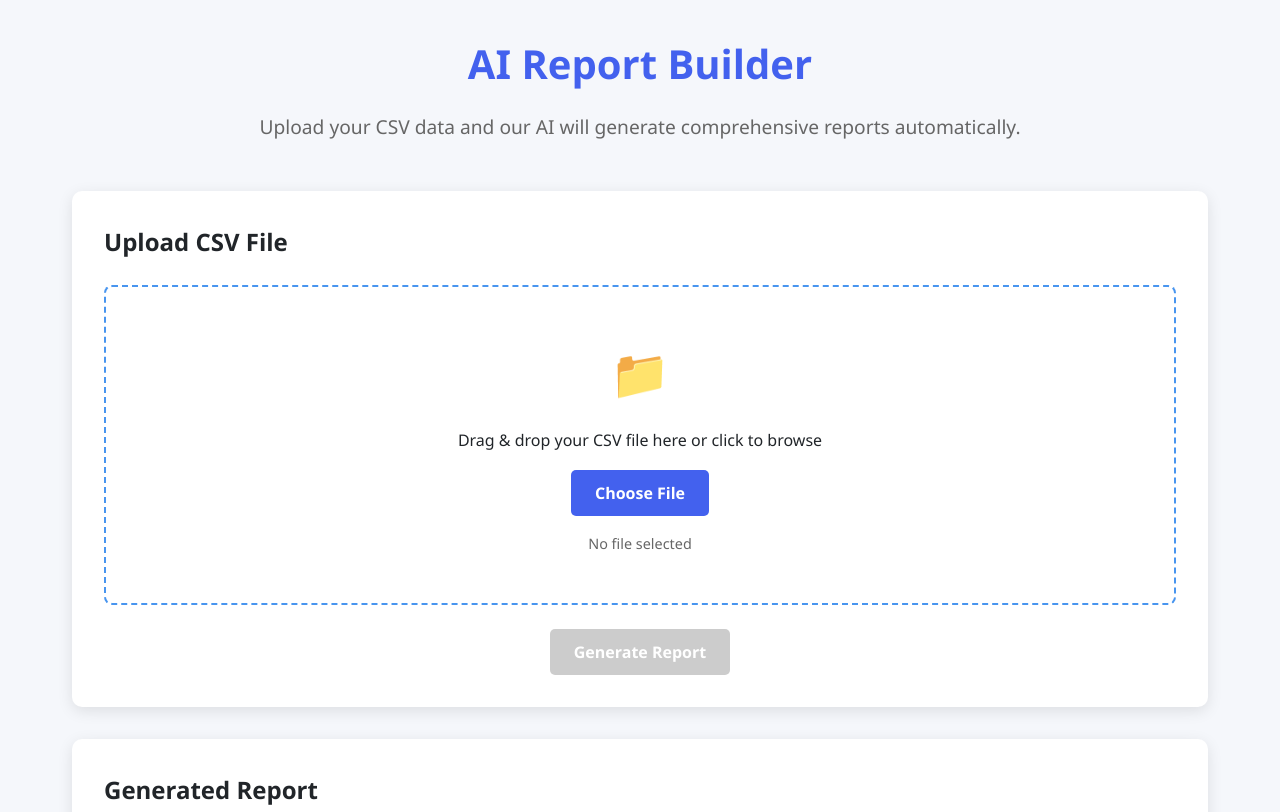
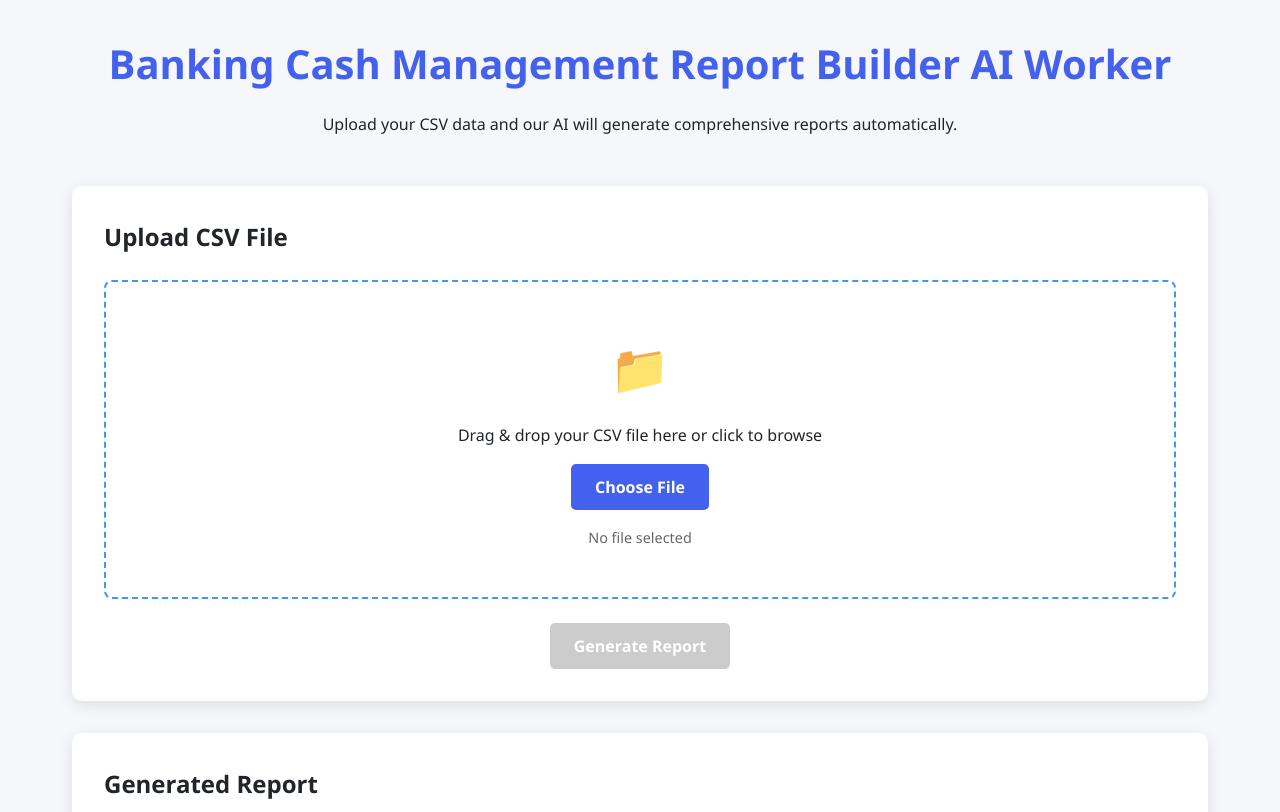
Before and after one commit to vladg96/GLdailyReconciliationProcess, a plain HTML site: page index.html in a window 1280 px wide. Shown: the top 812 px of the page. Drawn offline with Linux system fonts and the light colour scheme.

Commit message:
Update index.html

```diff
--- a/index.html
+++ b/index.html
@@ -3,7 +3,7 @@
 <head>
     <meta charset="UTF-8">
     <meta name="viewport" content="width=device-width, initial-scale=1.0">
-    <title>AI Report Builder</title>
+    <title>Banking Cash Management Report Builder AI Worker</title>
     <style>
         :root {
             --primary-color: #4361ee;
@@ -45,7 +45,7 @@
             margin-bottom: 1rem;
         }
 
-        .subtitle {
+        .sub {
             font-size: 1.2rem;
             color: #666;
             max-width: 800px;
@@ -261,7 +261,7 @@
 <body>
     <div class="container">
         <header>
-            <h1>AI Report Builder</h1>
+            <h1>Banking Cash Management Report Builder AI Worker</h1>
             <p class="subtitle">Upload your CSV data and our AI will generate comprehensive reports automatically.</p>
         </header>
 
```
